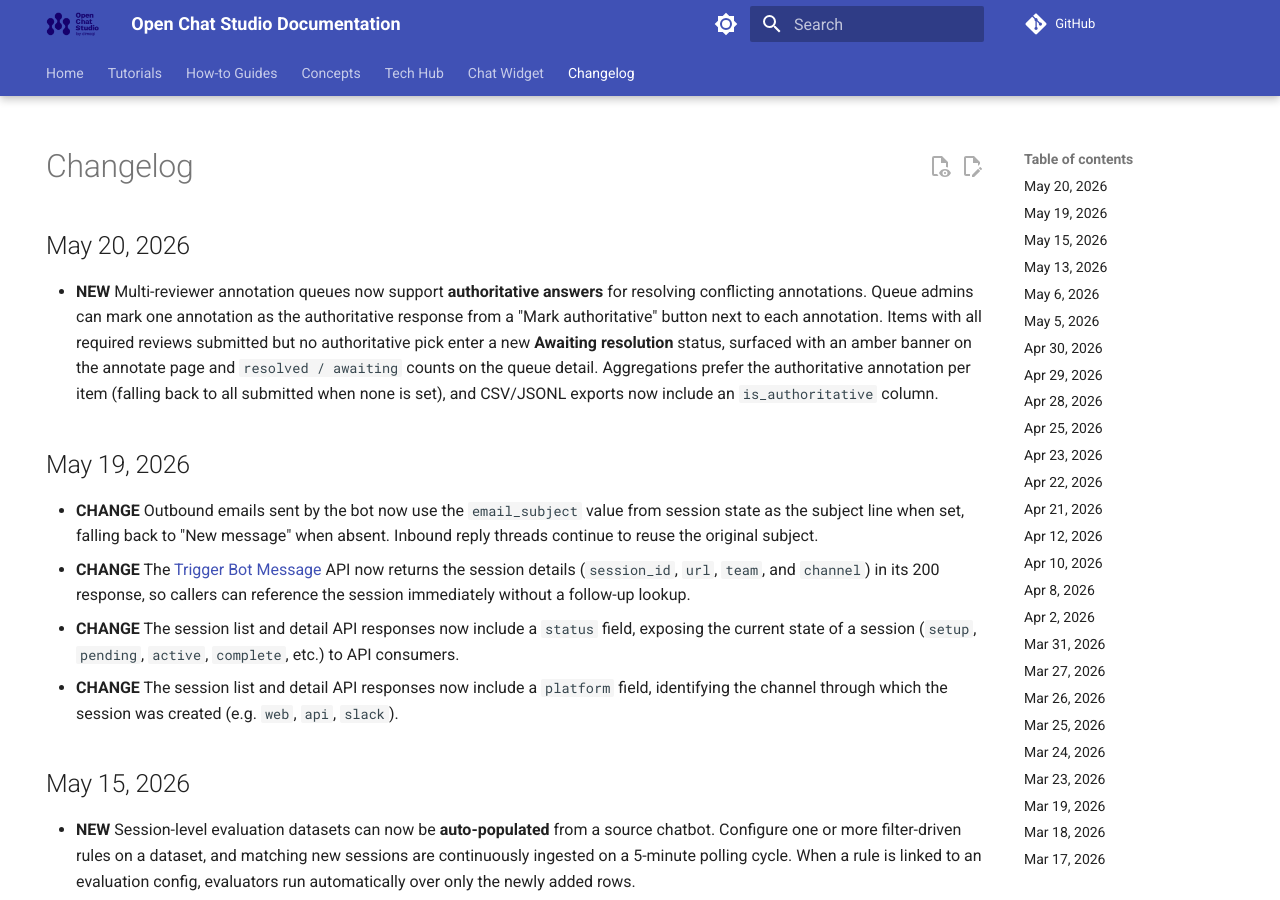
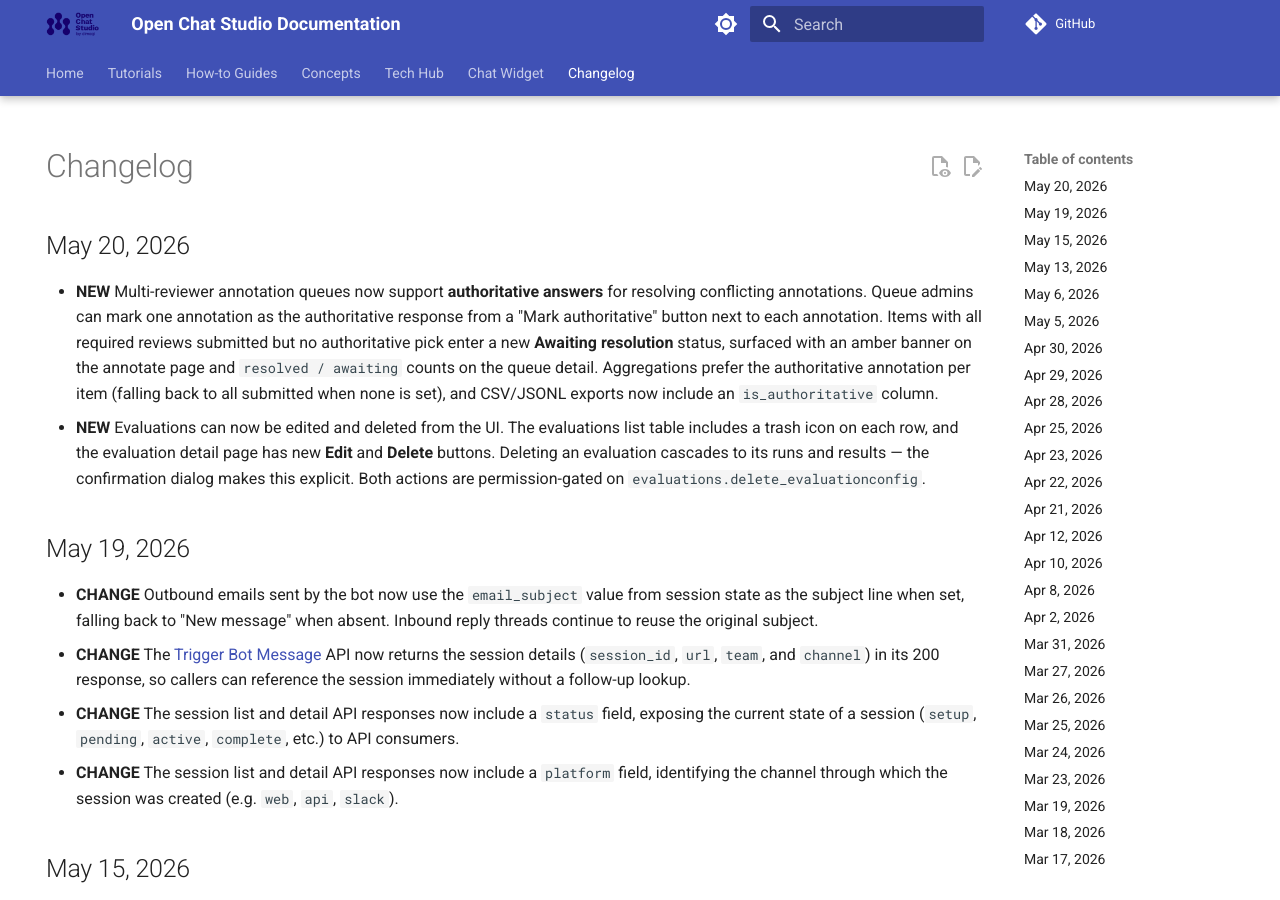
Before and after one commit to dimagi/open-chat-studio-docs, an MkDocs documentation site: the page built from docs/changelog.md, in a window 1280 px wide and 900 px high. Built offline with MkDocs 1.6.1 and Material for MkDocs 9.7.7, drawn with Linux system fonts in a browser that asks for light colours; a script that is not in the unit is left out; comment, search, counter and statistics services are not loaded.

Commit message:
update changelog and docs from OCS PR #3383
Co-Authored-By: Claude Opus 4.7 (1M context) <noreply@anthropic.com>

```diff
--- a/docs/changelog.md
+++ b/docs/changelog.md
@@ -6,6 +6,7 @@ hide:
 # Changelog
 ## May 20, 2026
 * **NEW** Multi-reviewer annotation queues now support **authoritative answers** for resolving conflicting annotations. Queue admins can mark one annotation as the authoritative response from a "Mark authoritative" button next to each annotation. Items with all required reviews submitted but no authoritative pick enter a new **Awaiting resolution** status, surfaced with an amber banner on the annotate page and `resolved / awaiting` counts on the queue detail. Aggregations prefer the authoritative annotation per item (falling back to all submitted when none is set), and CSV/JSONL exports now include an `is_authoritative` column.
+* **NEW** Evaluations can now be edited and deleted from the UI. The evaluations list table includes a trash icon on each row, and the evaluation detail page has new **Edit** and **Delete** buttons. Deleting an evaluation cascades to its runs and results — the confirmation dialog makes this explicit. Both actions are permission-gated on `evaluations.delete_evaluationconfig`.
 
 ## May 19, 2026
 * **CHANGE** Outbound emails sent by the bot now use the `email_subject` value from session state as the subject line when set, falling back to "New message" when absent. Inbound reply threads continue to reuse the original subject.
```
